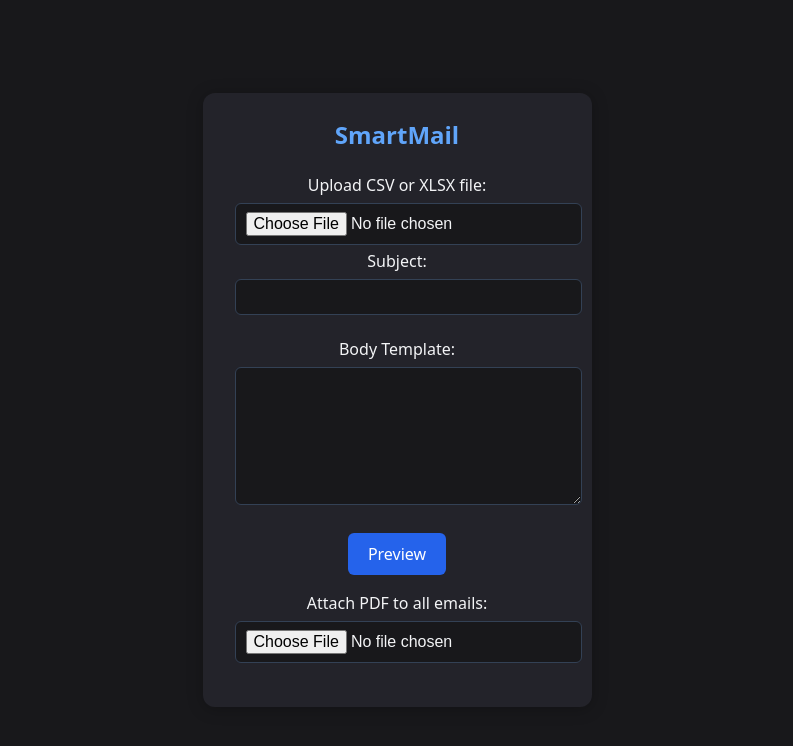
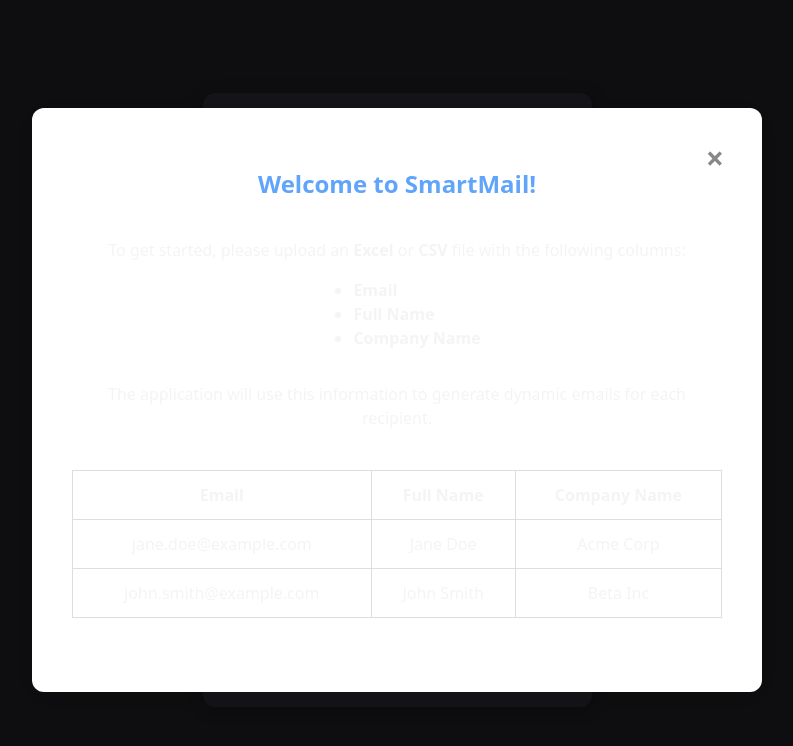
Before and after one commit to BytePrashant/SmartMail, a React (Vite) app in the folder frontend/: page / in a window 1280 px wide. Shown: the top 746 px of the page, without its empty margins (243-1036 px from the left). Built offline with nearby package versions, Linux system fonts and the light colour scheme.

Commit message:
Instrution popup added

```diff
--- a/frontend/src/App.jsx
+++ b/frontend/src/App.jsx
@@ -6,6 +6,7 @@
 import TemplateForm from './components/TemplateForm';
 import PreviewTable from './components/PreviewTable';
 import SendButton from './components/SendButton';
+import InstructionModal from './components/InstructionModal';
 
 const API_URL = import.meta.env.VITE_API_URL;
 
@@ -15,6 +16,7 @@
   const [body, setBody] = useState('');
   const [data, setData] = useState([]);
   const [pdfFile, setPdfFile] = useState(null);
+  const [showModal, setShowModal] = useState(true);
 
   const handleFileSelect = async (file) => {
     const formData = new FormData();
@@ -74,6 +76,27 @@
 
   return (
     <div className="app-container">
+      <InstructionModal isOpen={showModal} onClose={() => setShowModal(false)} />
+      {!showModal && (
+        <button
+          style={{
+            position: 'fixed',
+            top: 20,
+            right: 20,
+            zIndex: 1001,
+            padding: '8px 16px',
+            background: '#1976d2',
+            color: 'white',
+            border: 'none',
+            borderRadius: 4,
+            cursor: 'pointer',
+            boxShadow: '0 2px 8px rgba(0,0,0,0.15)'
+          }}
+          onClick={() => setShowModal(true)}
+        >
+          Show Instructions
+        </button>
+      )}
       <h2>SmartMail</h2>
       {step === 1 && (
         <>
--- /dev/null
+++ b/frontend/src/components/InstructionModal.jsx
@@ -0,0 +1,102 @@
+import React from 'react';
+
+const overlayStyle = {
+  position: 'fixed',
+  top: 0,
+  left: 0,
+  width: '100vw',
+  height: '100vh',
+  background: 'rgba(0, 0, 0, 0.4)',
+  display: 'flex',
+  alignItems: 'center',
+  justifyContent: 'center',
+  zIndex: 1000,
+};
+
+const modalStyle = {
+  background: 'white',
+  borderRadius: 12,
+  padding: '56px 40px 48px 40px',
+  boxShadow: '0 4px 32px rgba(0,0,0,0.18)',
+  maxWidth: 650,
+  width: '95%',
+  minHeight: '480px', // Increased height by about 20%
+  position: 'relative',
+  textAlign: 'center',
+  display: 'flex',
+  flexDirection: 'column',
+  justifyContent: 'center',
+};
+
+const closeBtnStyle = {
+  position: 'absolute',
+  top: 18,
+  right: 18,
+  background: 'transparent',
+  border: 'none',
+  fontSize: 32,
+  cursor: 'pointer',
+  color: '#888',
+  fontWeight: 'bold',
+};
+
+const tableStyle = {
+  margin: '24px auto',
+  borderCollapse: 'collapse',
+  width: '100%',
+};
+
+const thtdStyle = {
+  border: '1px solid #ddd',
+  padding: '12px',
+  fontSize: 16,
+};
+
+const InstructionModal = ({ isOpen, onClose }) => {
+  if (!isOpen) return null;
+
+  return (
+    <div style={overlayStyle}>
+      <div style={modalStyle}>
+        <button style={closeBtnStyle} onClick={onClose} aria-label="Close">&times;</button>
+        <h2>Welcome to SmartMail!</h2>
+        <p>
+          To get started, please upload an <strong>Excel</strong> or <strong>CSV</strong> file with the following columns:
+        </p>
+        <ul style={{ textAlign: 'left', margin: '0 auto 16px auto', maxWidth: 320, fontSize: 16 }}>
+          <li><strong>Email</strong></li>
+          <li><strong>Full Name</strong></li>
+          <li><strong>Company Name</strong></li>
+        </ul>
+        <p>
+          The application will use this information to generate dynamic emails for each recipient.
+        </p>
+        <div>
+          <table style={tableStyle}>
+            <thead>
+              <tr>
+                <th style={thtdStyle}>Email</th>
+                <th style={thtdStyle}>Full Name</th>
+                <th style={thtdStyle}>Company Name</th>
+              </tr>
+            </thead>
+            <tbody>
+              <tr>
+                <td style={thtdStyle}>jane.doe@example.com</td>
+                <td style={thtdStyle}>Jane Doe</td>
+                <td style={thtdStyle}>Acme Corp</td>
+              </tr>
+              <tr>
+                <td style={thtdStyle}>john.smith@example.com</td>
+                <td style={thtdStyle}>John Smith</td>
+                <td style={thtdStyle}>Beta Inc</td>
+              </tr>
+            </tbody>
+          </table>
+        </div>
+      </div>
+    </div>
+  );
+};
+
+export default InstructionModal;
```
Also changed, not shown: 1 other file (tests, documents, lock files or other folders).
